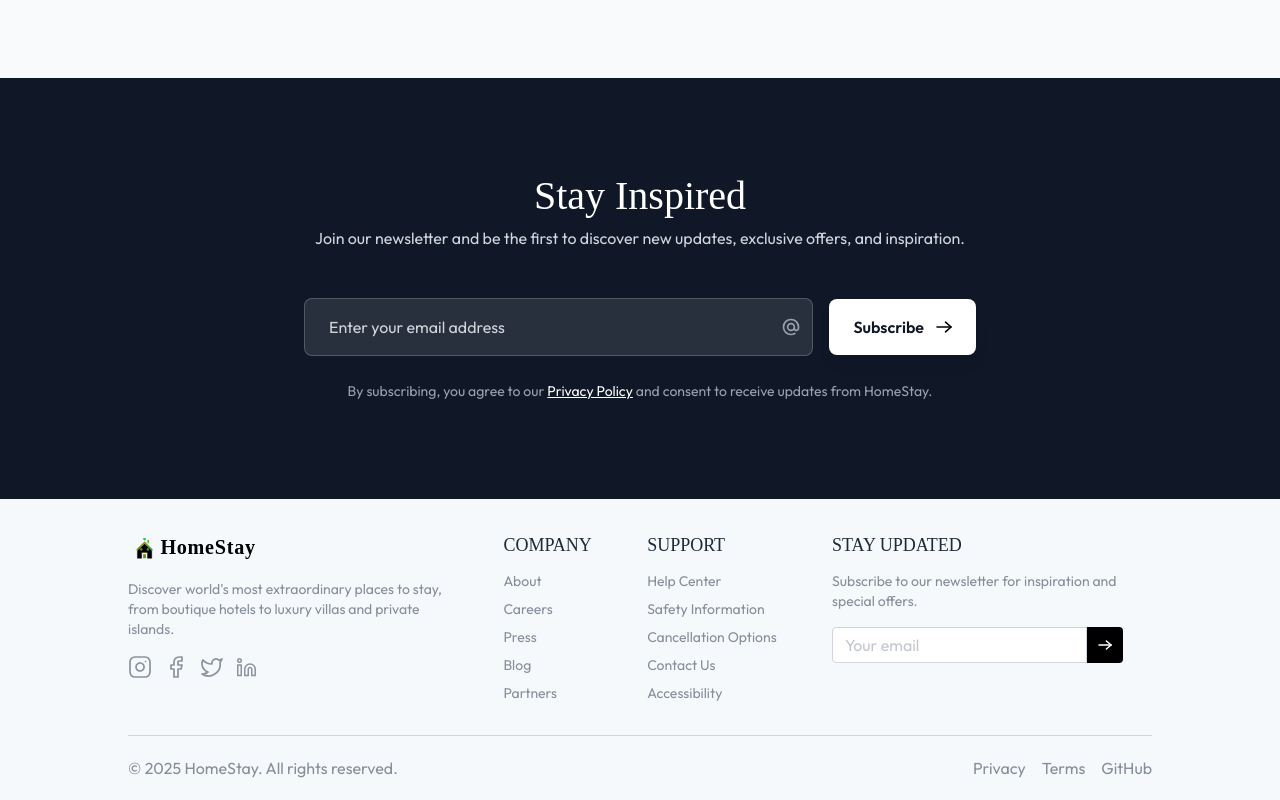
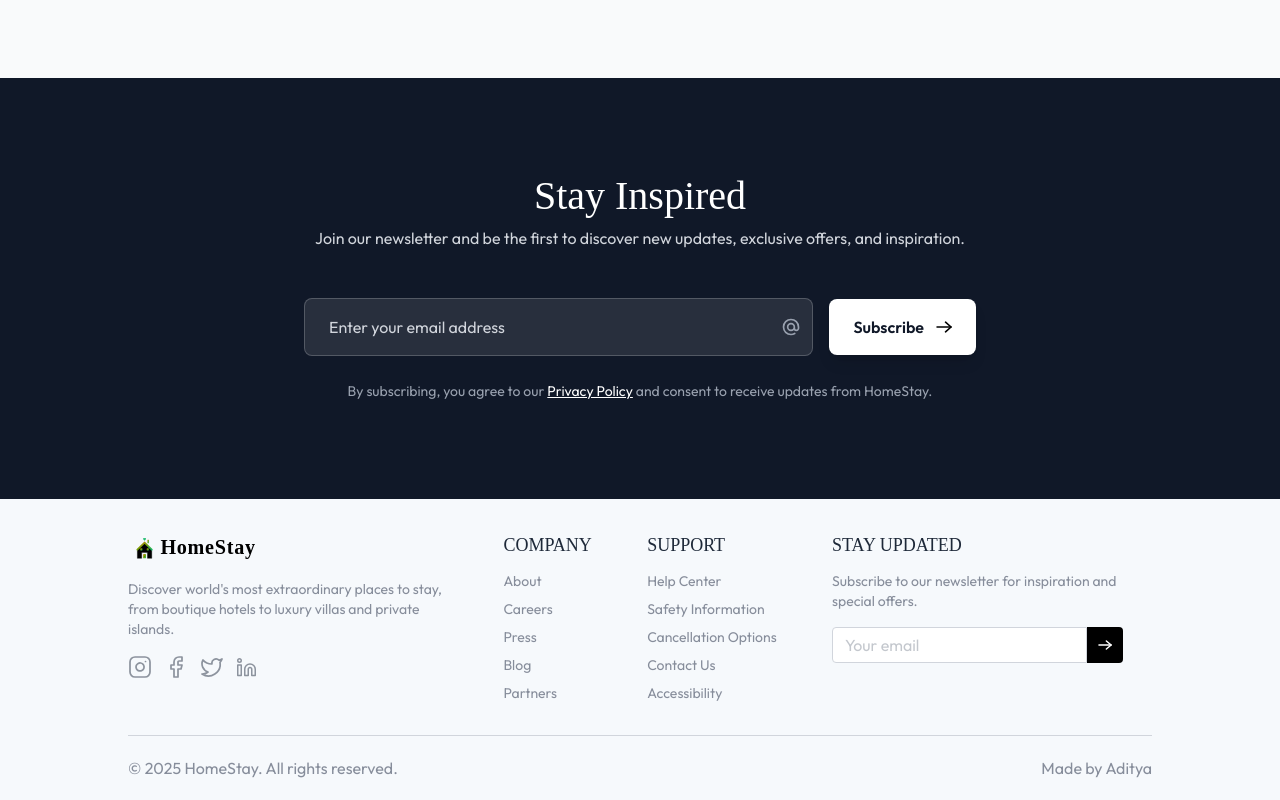
Before and after one commit to aditya-cse-21/HomeStay, a React (Vite) app in the folder frontend/: page / in a window 1280 px wide. Shown: the part 2128-2928 px from the top of the page. Built offline with nearby package versions, Linux system fonts and the light colour scheme; no server answers; a web font is replaced by a local one.

Commit message:
Update Footer.jsx

```diff
--- a/frontend/src/components/Footer.jsx
+++ b/frontend/src/components/Footer.jsx
@@ -61,11 +61,7 @@ const Footer = () => {
             <hr className='border-gray-300 mt-8' />
             <div className='flex flex-col md:flex-row gap-2 items-center justify-between py-5'>
                 <p>© {new Date().getFullYear()} HomeStay. All rights reserved.</p>
-                <ul className='flex items-center gap-4'>
-                    <li><a href="#">Privacy</a></li>
-                    <li><a href="#">Terms</a></li>
-                    <li><a target='blank' href="https://github.com/AbiNash1017">GitHub</a></li>
-                </ul>
+                <p> Made by Aditya </p>
             </div>
         </div>
   )
```
